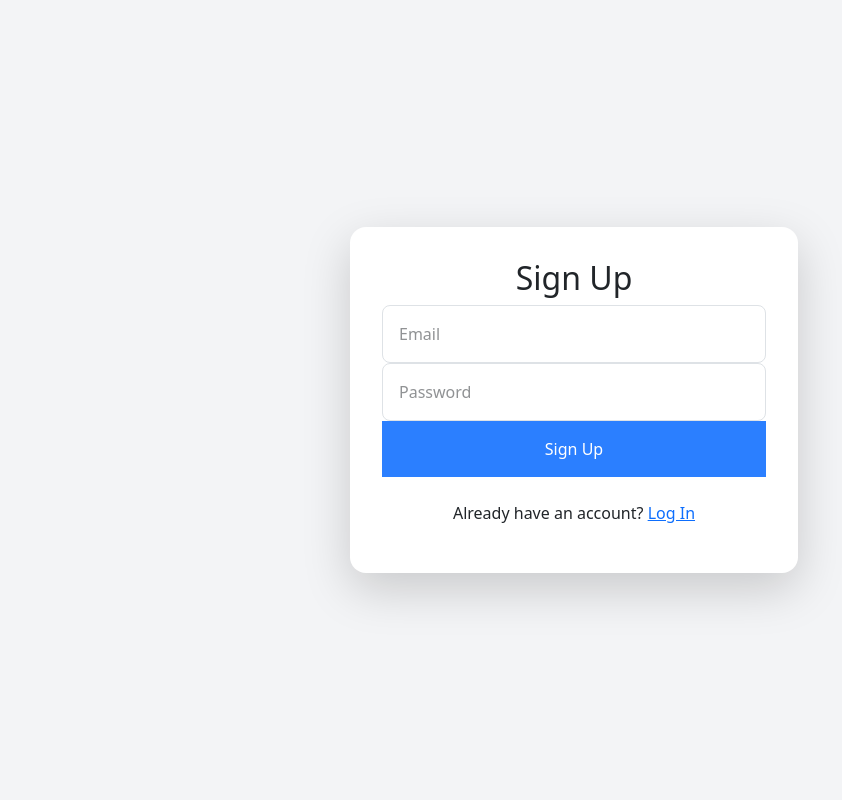
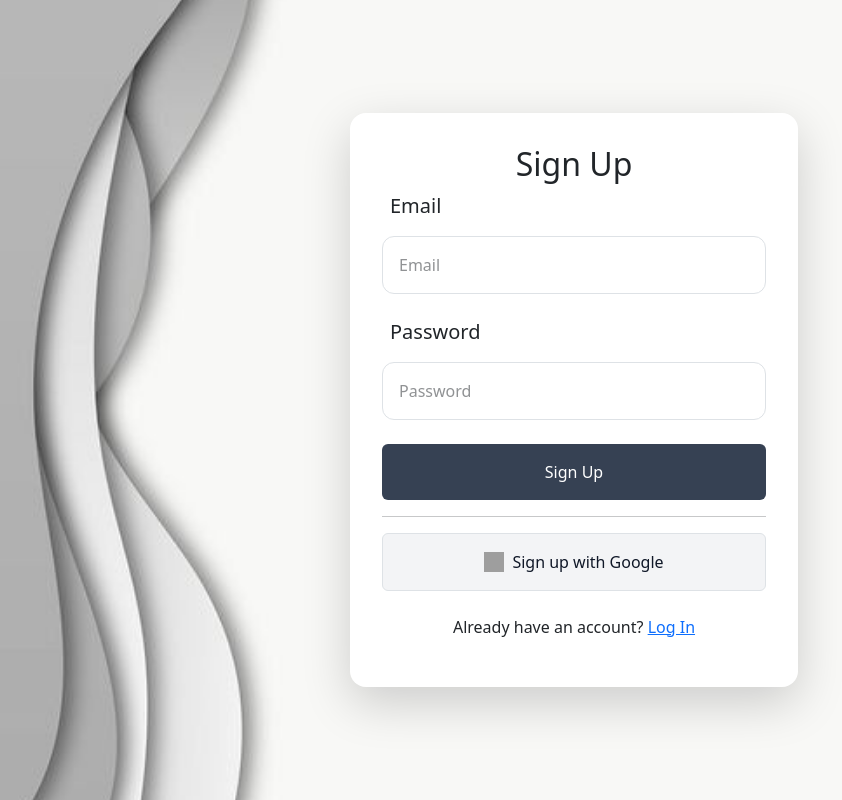
Before and after one commit to 3-stardust-7/Hear-Us-Out, a React (Vite) app: page /signup in a window 1280 px wide. Shown: the whole page, without its empty margins (66-908 px from the left). Built offline with nearby package versions, Linux system fonts and the light colour scheme; no server answers; grey boxes are pictures that could not be loaded.

Commit message:
style: signup page

```diff
--- a/src/pages/Login.jsx
+++ b/src/pages/Login.jsx
@@ -61,7 +61,7 @@ export default function Login() {
           {error && <p className="text-red-500 mb-4 text-center">{error}</p>}
 
           <form onSubmit={handleLogin} className="space-y-4">
-            <div className="px-2 font-extralight text-xl">Name</div>
+            <div className="px-2 font-extralight text-xl">Email</div>
             <input
               type="email"
               placeholder="Email"
@@ -81,17 +81,17 @@ export default function Login() {
             />
             <button
               type="submit"
-              className="w-full bg-gray-600 rounded  text-white py-3  hover:bg-black transition"
+              className="w-full bg-gray-700 rounded  text-white py-3  hover:bg-black transition"
               disabled={loading}
             >
               {loading ? "Logging In..." : "Log In"}
             </button>
           </form>
+          <hr />
 
-          <div className="mt-6">
             <button
               onClick={handleGoogleLogin}
-              className="w-full flex items-center p-3 justify-center border border-gray-400 bg-gray-100 text-gray-900 hover:text-gray-100 hover:bg-black rounded transition-all duration-300"
+              className="w-full shadow-md flex items-center p-3 justify-center border border-gray-00 bg-gray-100 text-gray-900 hover:text-gray-100 hover:bg-black rounded transition-all duration-300"
             >
               <img
                 src="https://www.svgrepo.com/show/355037/google.svg"
@@ -100,7 +100,6 @@ export default function Login() {
               />
               Sign in with Google
             </button>
-          </div>
 
           <p className="text-center mt-4">
             Don't have an account?{" "}
--- a/src/pages/Signup.jsx
+++ b/src/pages/Signup.jsx
@@ -1,6 +1,7 @@
 import { useState } from "react";
 import supabase from "../supa-client";
 import { useNavigate, Link } from "react-router-dom";
+import image from "../assets/image.jpg";
 
 export default function Signup() {
   const [email, setEmail] = useState("");
@@ -9,12 +10,13 @@ export default function Signup() {
   const [error, setError] = useState("");
   const navigate = useNavigate();
 
+  // ✅ Handle Email/Password Signup
   const handleSignup = async (e) => {
     e.preventDefault();
     setLoading(true);
     setError("");
 
-    const { data, error } = await supabase.auth.signUp({
+    const { error } = await supabase.auth.signUp({
       email,
       password,
     });
@@ -29,34 +31,68 @@ export default function Signup() {
     }
   };
 
+  // ✅ Handle Google Signup
+  const handleGoogleSignup = async () => {
+    setLoading(true);
+    const { error } = await supabase.auth.signInWithOAuth({
+      provider: "google",
+    });
+    setLoading(false);
+
+    if (error) {
+      setError(`Google signup failed: ${error.message}`);
+    }
+  };
+
   return (
-    <div className="flex justify-center items-center h-screen bg-gray-100">
+    <div
+      className="relative min-h-screen bg-center bg-cover bg-fixed"
+      style={{
+        backgroundImage: `url(${image})`,
+      }}
+    >
+      <div className="flex justify-center items-center h-screen ">
         <div className="bg-white shadow-lg rounded-2xl p-8 w-full max-w-md">
           <h2 className="text-2xl font-bold mb-6 text-center">Sign Up</h2>
           {error && <p className="text-red-500 mb-4 text-center">{error}</p>}
           <form onSubmit={handleSignup} className="space-y-4">
+            <div className="px-2 font-light text-xl">Email</div>
             <input
               type="email"
               placeholder="Email"
-            className="w-full p-3 border rounded-lg"
+              className="w-full p-3 mb-4 border bg-white rounded-xl"
               value={email}
               onChange={(e) => setEmail(e.target.value)}
               required
             />
+            <div className="px-2 font-light text-xl">Password</div>
             <input
               type="password"
               placeholder="Password"
-            className="w-full p-3 border rounded-lg"
+              className="w-full p-3 mb-4 border bg-white rounded-xl"
               value={password}
               onChange={(e) => setPassword(e.target.value)}
               required
             />
             <button
               type="submit"
-            className="w-full bg-blue-500 text-white py-3 rounded-lg hover:bg-blue-600 transition"
+              className="w-full bg-gray-700 rounded text-white py-3 hover:bg-black transition"
               disabled={loading}
             >
               {loading ? "Signing Up..." : "Sign Up"}
+            </button>
+            <hr />
+            <button
+              type="button"
+              onClick={handleGoogleSignup}
+              className="w-full flex items-center p-3 justify-center border border-gray-400 bg-gray-100 text-gray-900 hover:text-gray-100 hover:bg-black rounded transition-all duration-300"
+            >
+              <img
+                src="https://www.svgrepo.com/show/355037/google.svg"
+                alt="Google Icon"
+                className="w-5 h-5 mr-2 "
+              />
+              Sign up with Google
             </button>
           </form>
           <p className="text-center mt-4">
@@ -67,8 +103,13 @@ export default function Signup() {
           </p>
         </div>
       </div>
+    </div>
   );
 }
+
+
+
+
 
 // import React, { useState } from "react";
 // import { useNavigate } from "react-router-dom";
```
Lines whose indentation alone changed are shown as unchanged.
